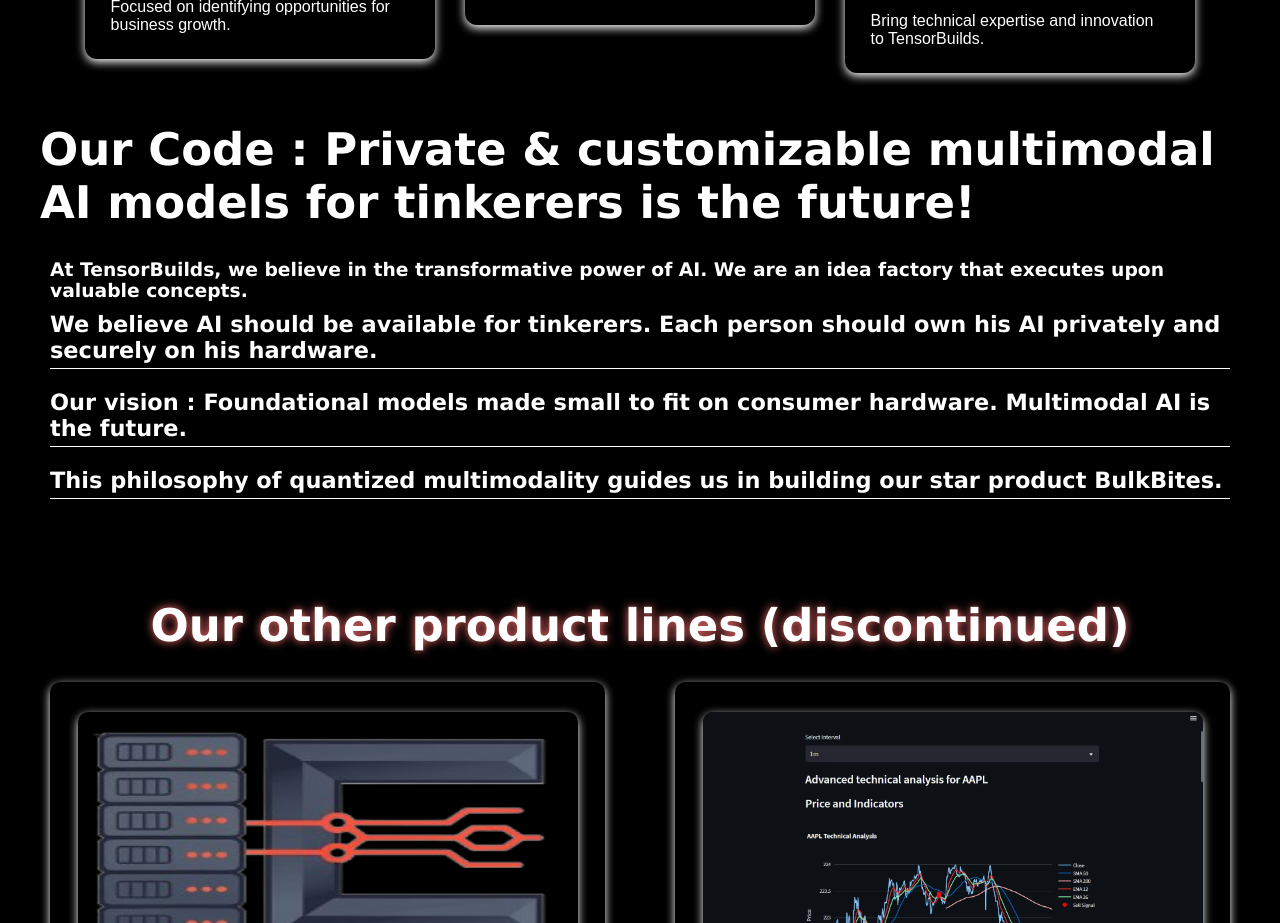
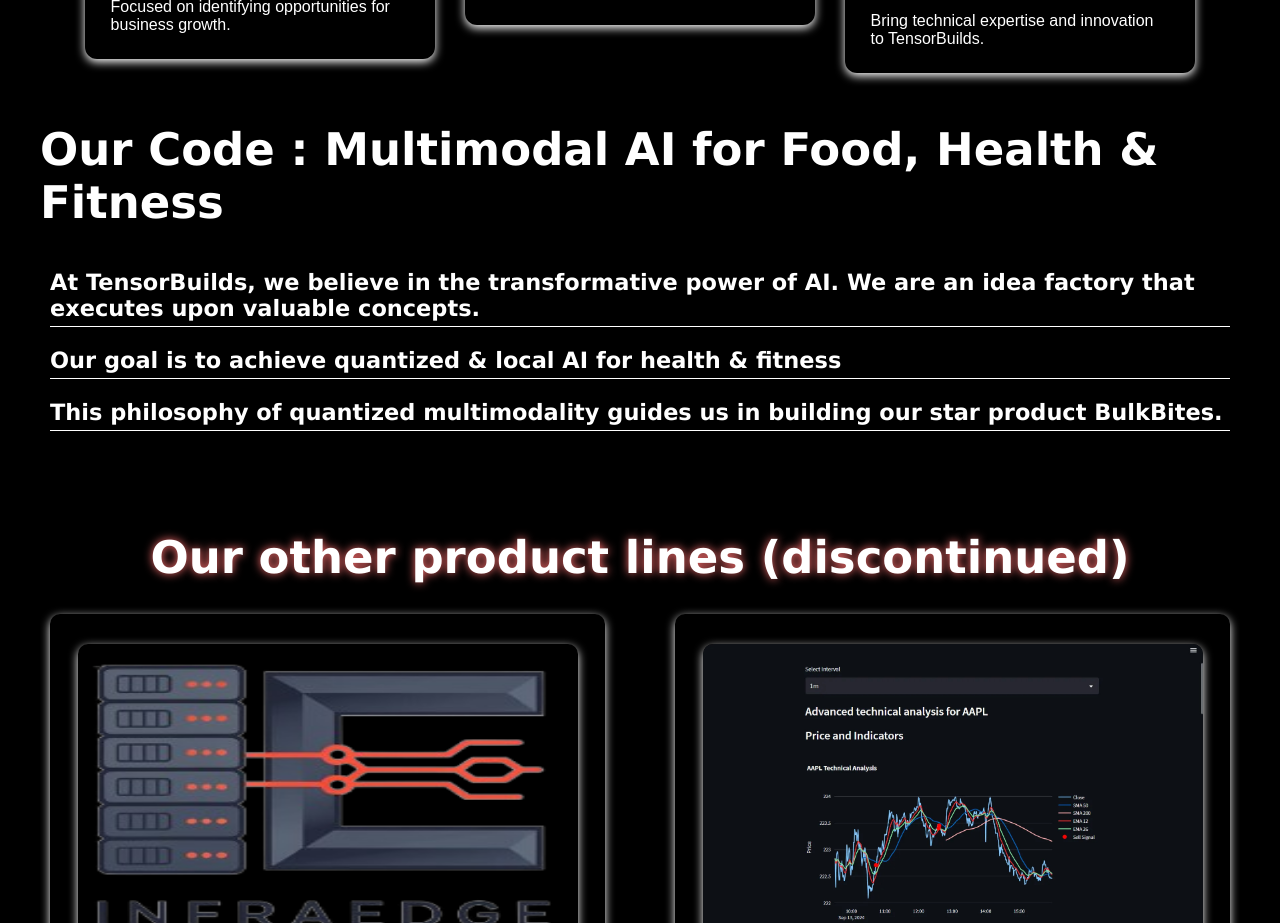
Before and after one commit to Rohan5manza/TensorBuilds-main-website, a Next.js app: page / in a window 1280 px wide. Shown: the part 2860-3783 px from the top of the page. Built offline with nearby package versions, Linux system fonts and the light colour scheme.

Commit message:
Update Introduction.tsx

```diff
--- a/src/app/components/Introduction.tsx
+++ b/src/app/components/Introduction.tsx
@@ -5,11 +5,10 @@
     return (
         <div className={styles.elementsSH}>
             <div className={styles.content}>
-                <h2> Our Code : Private & customizable multimodal AI models for tinkerers is the future!</h2>
+                <h2> Our Code : Multimodal AI for Food, Health & Fitness </h2>
                 <h3>
-                    <li>At TensorBuilds, we believe in the transformative power of AI. We are an idea factory that executes upon valuable concepts.</li>
-                    <p>We believe AI should be available for tinkerers. Each person should own his AI privately and securely on his hardware.</p>
-                    <p>Our vision : Foundational models made small to fit on consumer hardware. Multimodal AI is the future.</p>
+                    <p>At TensorBuilds, we believe in the transformative power of AI. We are an idea factory that executes upon valuable concepts.</p>
+                    <p>Our goal is to achieve quantized & local AI for health & fitness</p>
                     <p>This philosophy of quantized multimodality guides us in building our star product BulkBites.</p>
                 </h3>
             </div>
```
